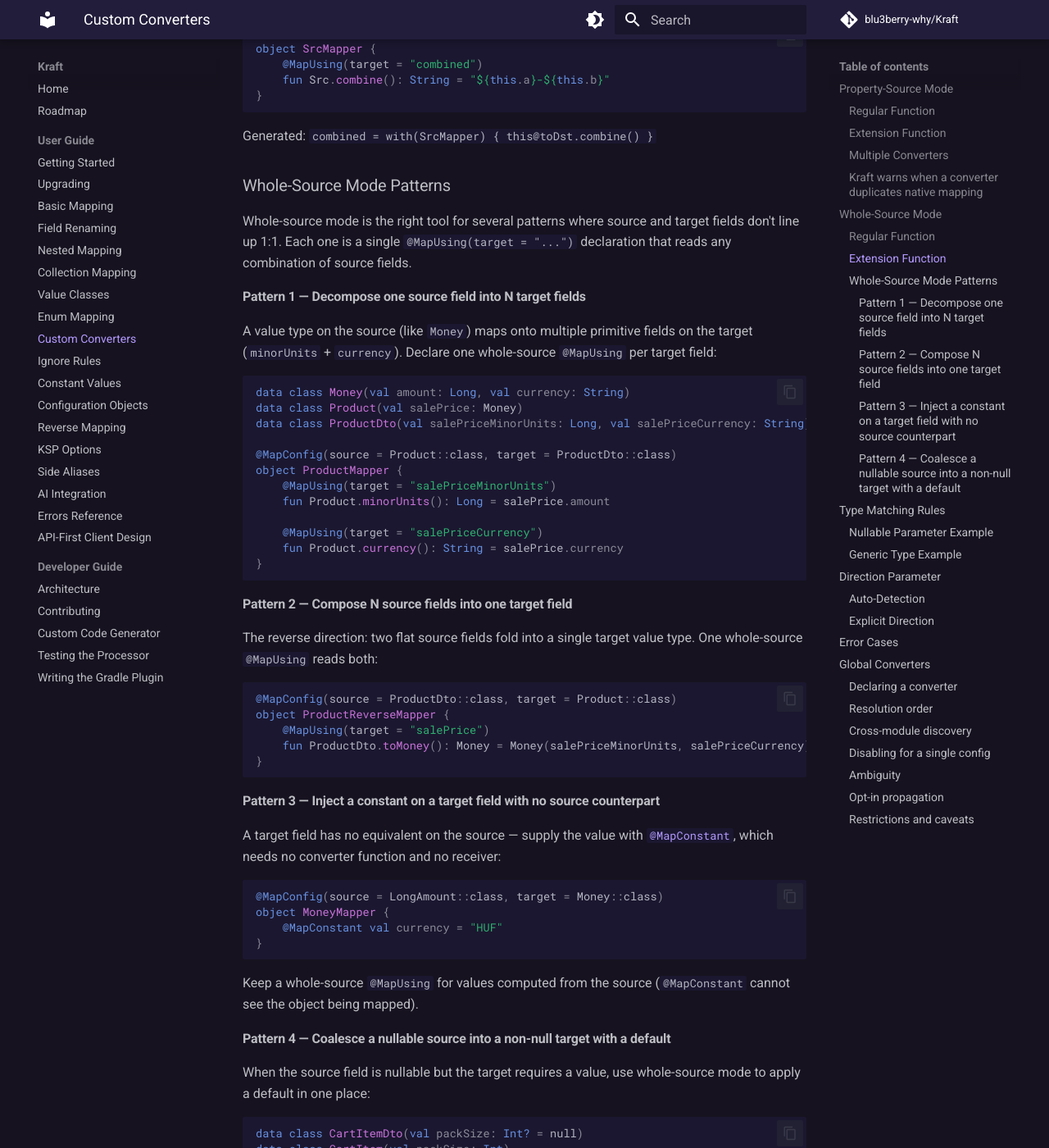
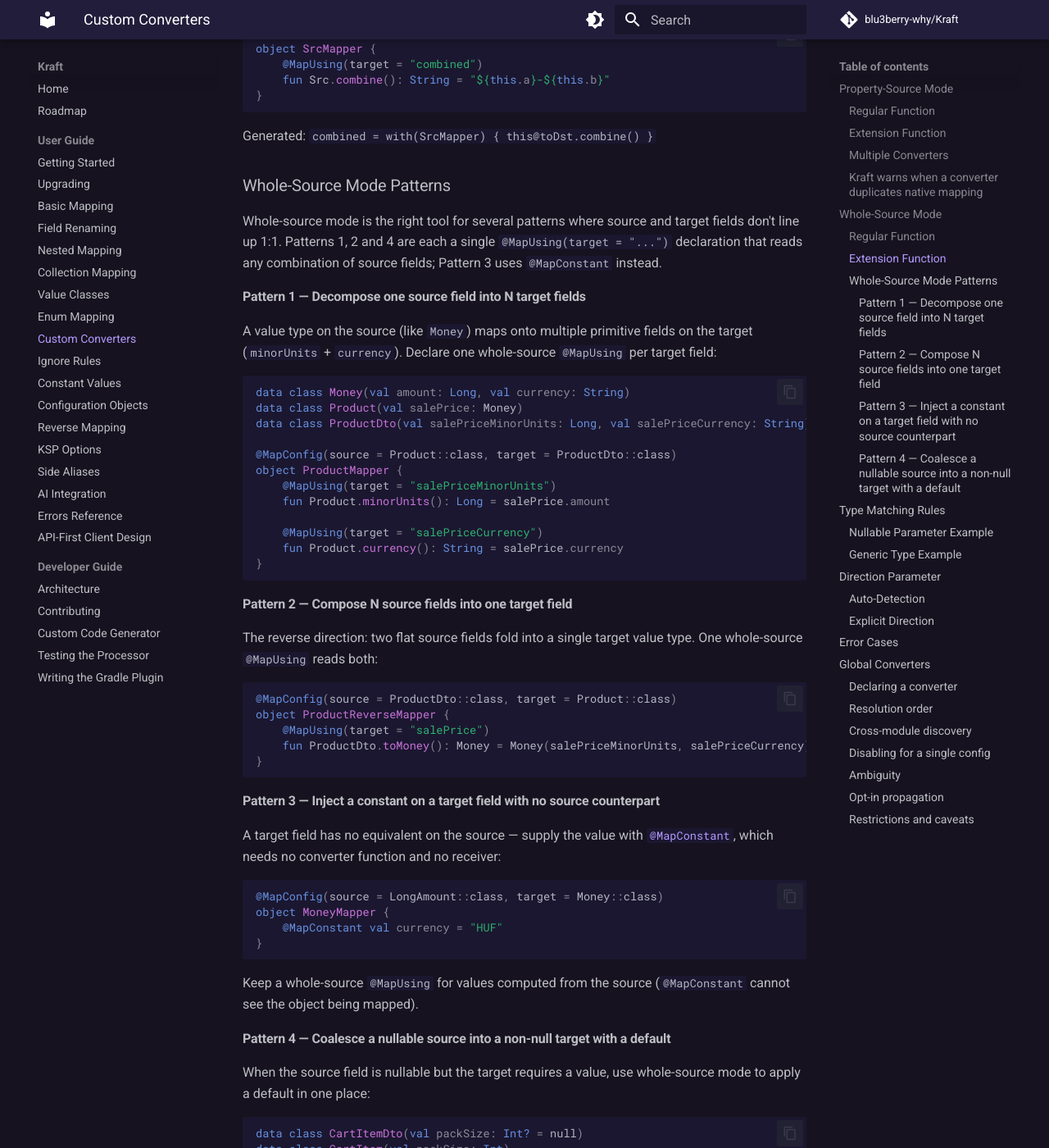
Before and after one commit to blu3berry-why/Kraft, an MkDocs documentation site: the page built from docs/user-guide/custom-converters.md, in a window 1280 px wide and 1400 px high, scrolled down 2868 px. Shown: the whole window at 82% size. Built offline with MkDocs 1.6.1 and Material for MkDocs 9.7.7, drawn with Linux system fonts in a browser that asks for light colours; comment, search, counter and statistics services are not loaded; some of the changed text lies outside the part shown.

Commit message:
docs: Pattern 3 uses @MapConstant, not @MapUsing
Co-Authored-By: Claude Opus 5.5 <noreply@anthropic.com>

```diff
--- a/docs/user-guide/custom-converters.md
+++ b/docs/user-guide/custom-converters.md
@@ -129,7 +129,7 @@ Generated: `combined = with(SrcMapper) { this@toDst.combine() }`
 
 ### Whole-Source Mode Patterns
 
-Whole-source mode is the right tool for several patterns where source and target fields don't line up 1:1. Each one is a single `@MapUsing(target = "...")` declaration that reads any combination of source fields.
+Whole-source mode is the right tool for several patterns where source and target fields don't line up 1:1. Patterns 1, 2 and 4 are each a single `@MapUsing(target = "...")` declaration that reads any combination of source fields; Pattern 3 uses `@MapConstant` instead.
 
 #### Pattern 1 — Decompose one source field into N target fields
 
```
Also changed, not shown: other parts of docs/user-guide/custom-converters.md (+1 -1 lines).
